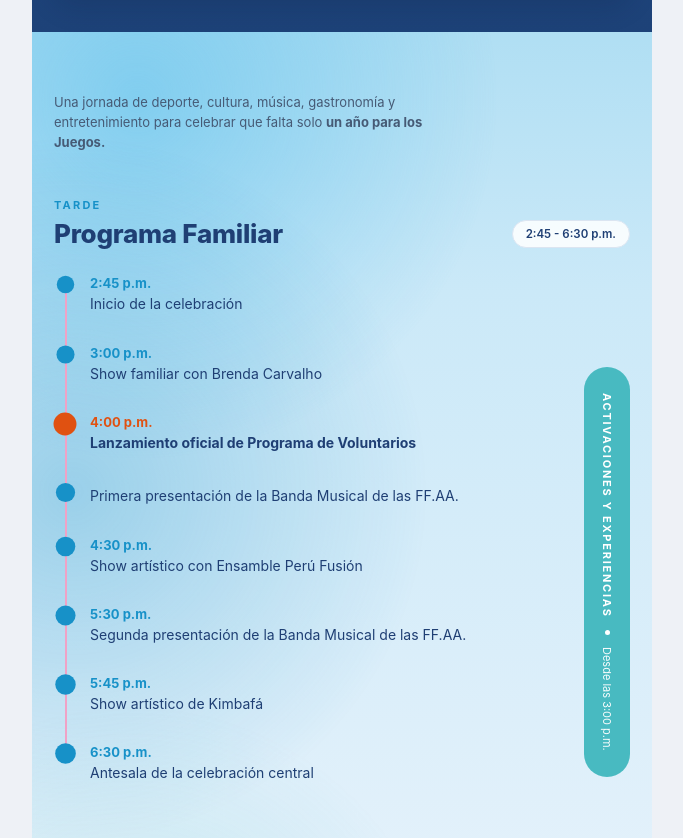
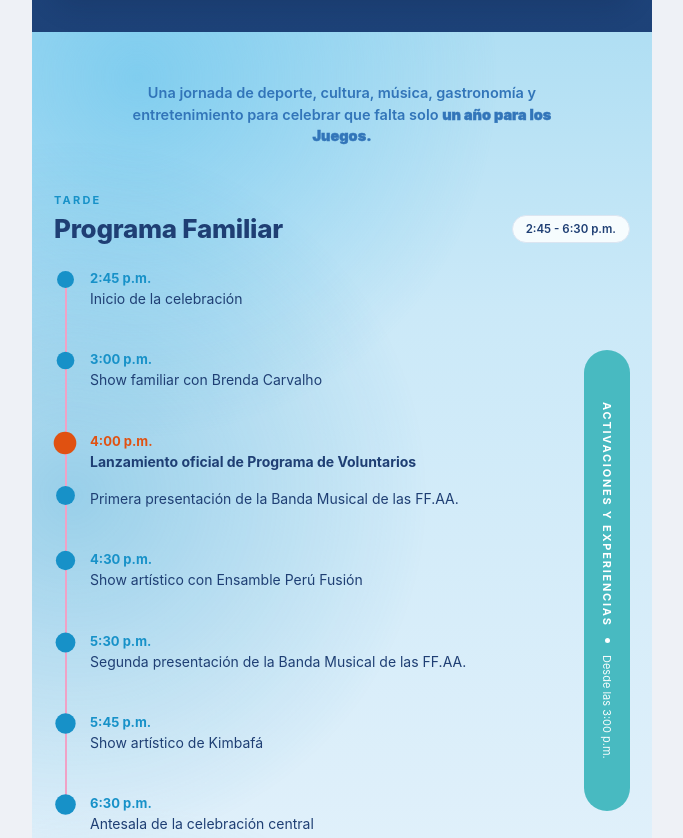
Before and after one commit to dcondor800/panam2027, a plain HTML site: page index.html in a window 1280 px wide. Shown: the part 931-1769 px from the top of the page, without its empty margins (298-981 px from the left). Drawn offline with Linux system fonts and the light colour scheme.

Commit message:
Add files via upload

```diff
--- a/assets/styles.css
+++ b/assets/styles.css
@@ -242,20 +242,25 @@ body {
   padding: 0 22px;
 }
 
-/* ----- Cabecera de la seccion ----- */
-.programa__titulo {
-  font-size: clamp(24px, 6.4vw, 32px);
-  font-weight: 800;
-  letter-spacing: -0.015em;
-  color: var(--azul-noche);
+/* ----- Entrada de la seccion ----- */
+.programa__intro {
+  max-width: 46ch;   /* ancho justo para que la frase entre en 3 lineas */
+  margin: 0 auto;
+  text-align: center;
+  font-size: 14.5px;
+  font-weight: 600;   /* Semibold: la fuente del sistema si lo tiene,
+                         asi el cierre en negrita se separa de verdad */
+  line-height: 1.5;
+  color: var(--azul);
 }
 
-.programa__intro {
-  margin-top: 10px;
-  max-width: 48ch;
-  font-size: 13px;
-  line-height: 1.55;
-  color: var(--gris);
+/* El cierre de la frase, mas marcado que el resto.
+   El 900 solo se nota donde la fuente del sistema tiene un peso
+   por encima del Bold (iOS, Android); el trazo extra asegura la
+   diferencia tambien en Windows, que se queda en Bold. */
+.programa__intro strong {
+  font-weight: 900;
+  -webkit-text-stroke: 0.4px currentColor;
 }
 
 /* ----- Bloque (Tarde / Noche) ----- */
@@ -331,7 +336,7 @@ body {
   display: grid;
   grid-template-columns: 22px minmax(0, 1fr);
   column-gap: 14px;
-  padding-bottom: 30px;
+  padding-bottom: 42px;   /* separacion entre horarios */
 
   /* Aparicion al entrar en pantalla (lo activa programa.js) */
   opacity: 0;
@@ -393,7 +398,15 @@ body {
   color: var(--azul-noche);
 }
 
-/* Momento principal de la noche */
+/* Item que continua el horario anterior: sin hora, el bullet se
+   alinea con la unica linea de texto */
+.agenda__item--sin-hora .agenda__punto { grid-row: 1; }
+
+/* El horario que sigue en el item de abajo deja menos hueco, para
+   que se lea como un solo bloque */
+.agenda__item--continua { padding-bottom: 14px; }
+
+/* Momentos principales */
 .agenda__item--destacado { --acento: var(--naranja); }
 .agenda__item--destacado .agenda__punto { width: 16px; height: 16px; margin-top: 2px; }
 .agenda__item--destacado .agenda__evento { font-weight: 700; }
@@ -401,15 +414,19 @@ body {
 /* ----- Franja vertical de activaciones ----- */
 .activaciones {
   display: flex;
-  align-items: center;
+  align-items: center;      /* centrado en el ancho de la pastilla */
+  justify-content: center;  /* y centrado en su alto */
   gap: 12px;
   width: 46px;
-  margin: 92px 0 40px;
+  margin: 80px 0 24px;
   padding: 26px 0;
   border-radius: 999px;
   background: var(--turquesa);
+  color: #ffffff;
+
+  /* Se lee de arriba hacia abajo: el titulo arriba y el horario
+     debajo, en el mismo orden que el HTML */
   writing-mode: vertical-rl;
-  color: #ffffff;
 }
 
 .activaciones__titulo {
```
Also changed, not shown: assets/croquis.png, assets/lima2027header.png.
